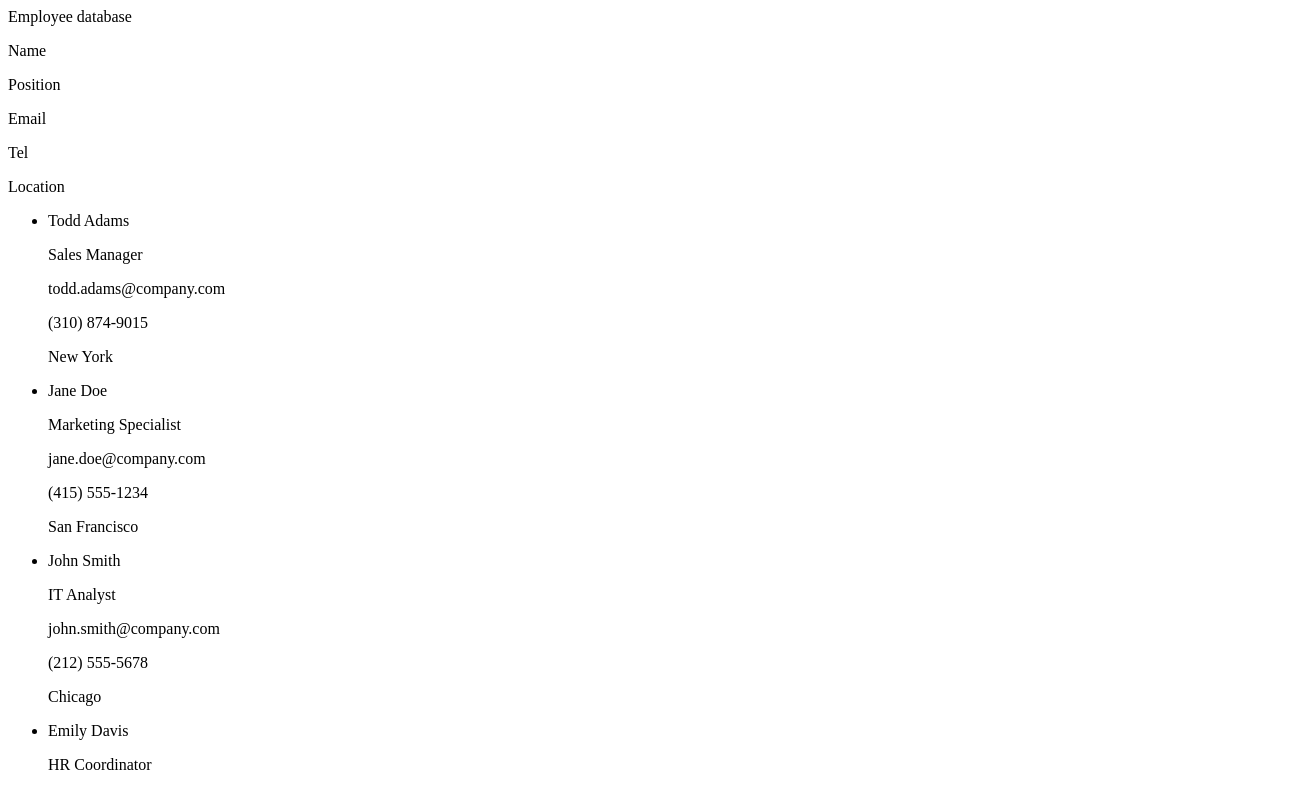
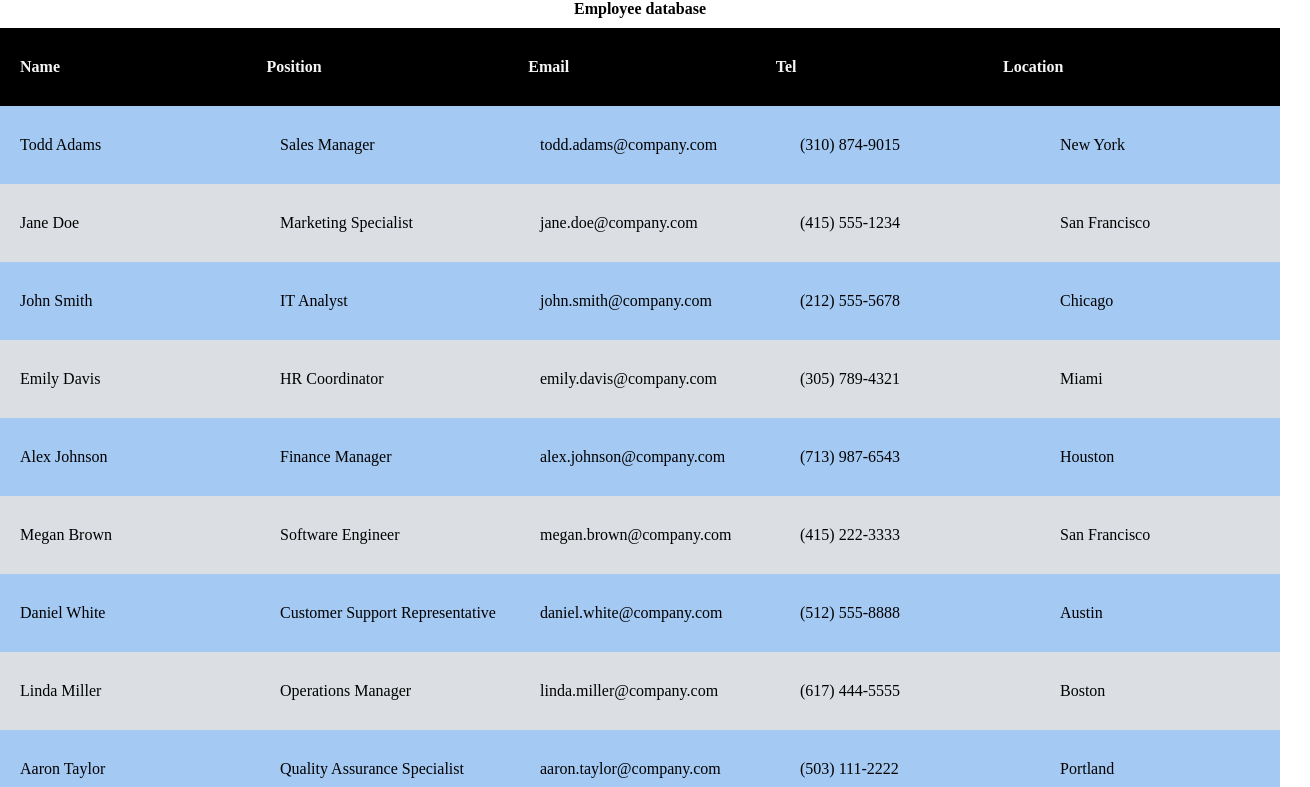
Before and after one commit to Kodehode-Stavanger/modul-b-final-assignment-Afaf56, a plain HTML site: page index.html in a window 1280 px wide. Shown: the top 787 px of the page, 1310 px wide, since content can reach past the window. Drawn offline with Linux system fonts and the light colour scheme.

Commit message:
css homework

```diff
--- a/index.html
+++ b/index.html
@@ -9,8 +9,9 @@
   <body>
     <main>
       <div>
-        <div>Employee database</div>
+        <div class="bold position">Employee database</div>
         <div>
+          <div class="bold styl" id="header">
             <p>Name</p>
             <p>Position</p>
             <p>Email</p>
@@ -90,6 +91,7 @@
             </li>
           </ul>
         </div>
+      </div>
     </main>
   </body>
 </html>
--- a/style.css
+++ b/style.css
@@ -0,0 +1,44 @@
+* {
+  margin: 0;
+  padding: 0;
+  box-sizing: border-box;
+}
+
+li,
+#header {
+  display: grid;
+  grid-template-columns: repeat(5, auto);
+  grid-template-rows: repeat((11, auto));
+  gap: 10px;
+  padding: 30px 20px;
+  /* width: 100vw; */
+}
+
+.bold {
+  font-weight: bold;
+}
+
+.styl {
+  background-color: black;
+  color: whitesmoke;
+
+  text-align: left;
+}
+
+.position {
+  text-align: center;
+  margin-bottom: 10px;
+}
+
+li:nth-child(odd) {
+  background-color: rgb(164, 201, 243);
+}
+
+li:nth-child(even) {
+  background-color: rgb(219, 223, 227);
+}
+
+li p {
+  text-align: left;
+  width: 250px;
+}
```
Lines whose indentation alone changed are shown as unchanged.
